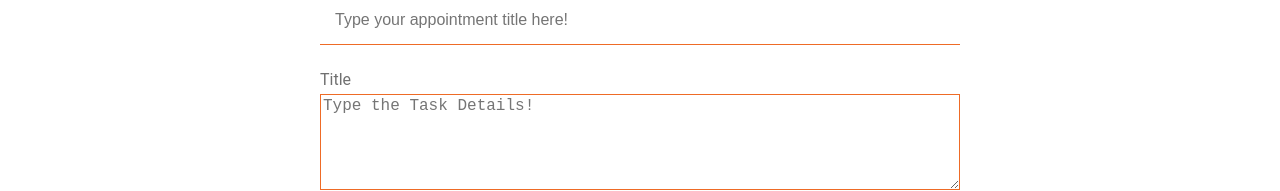
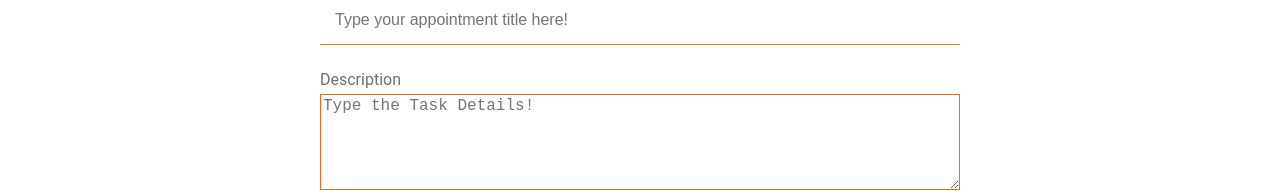
Before and after one commit to M3nozzi/clientMyList, a React (Create React App) app: page / in a window 1280 px wide. Shown: the part 198-389 px from the top of the page. Built offline with nearby package versions, Linux system fonts and the light colour scheme; no server answers.

Commit message:
fix: changed second title field  to Description

```diff
--- a/src/views/Task/index.jsx
+++ b/src/views/Task/index.jsx
@@ -47,18 +47,18 @@ function Task() {
             </S.Input>
 
             <S.TextArea>
-                <span>Title</span>
+                <span>Description</span>
                     <textarea rows={5} placeholder='Type the Task Details!'/>
             </S.TextArea>
 
             <S.Input>
                 <span>Data</span>
-                <input type='date' placeholder='Type your appointment title here!'></input>
+                <input type='date'></input>
             </S.Input>
 
             <S.Input>
                 <span>Hora</span>
-                <input type='time' placeholder='Type your appointment title here!'></input>
+                <input type='time'></input>
             </S.Input>
 
             <S.Options>
```
